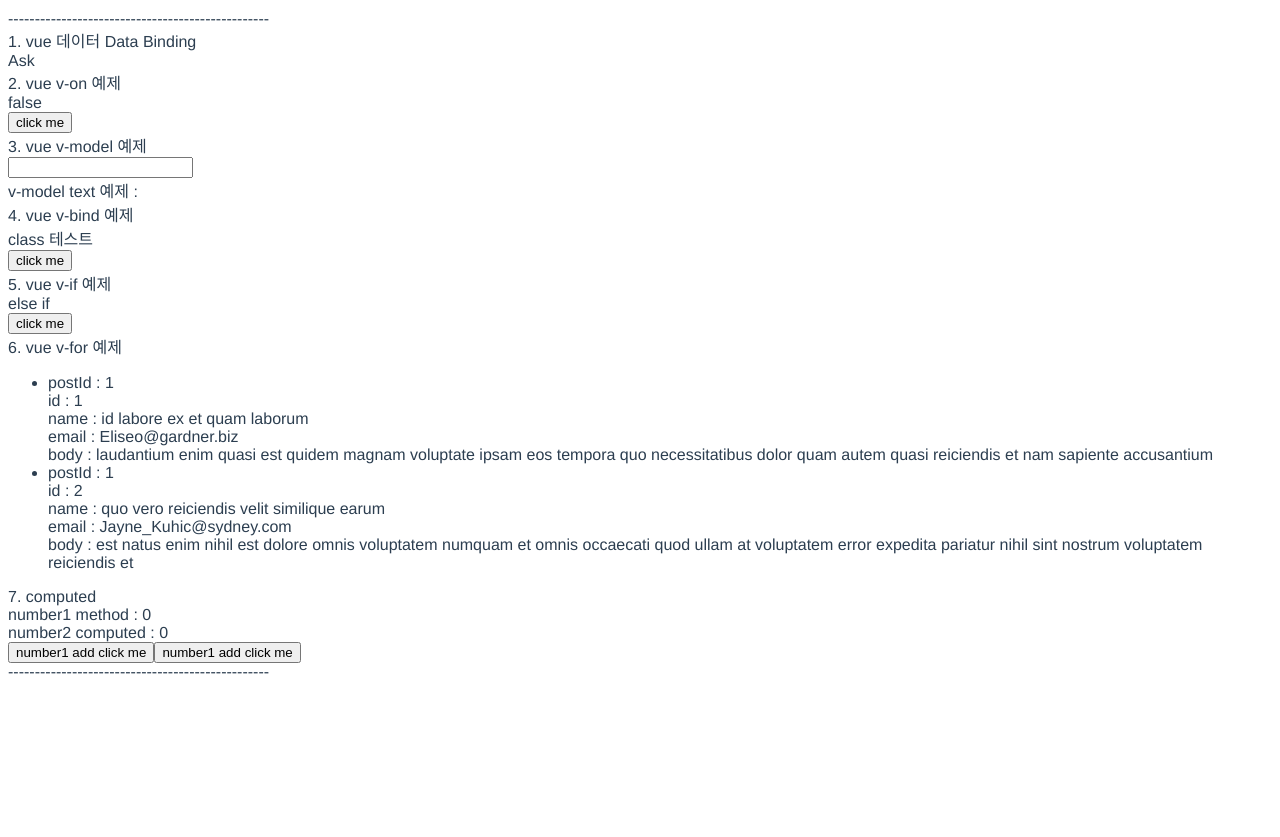
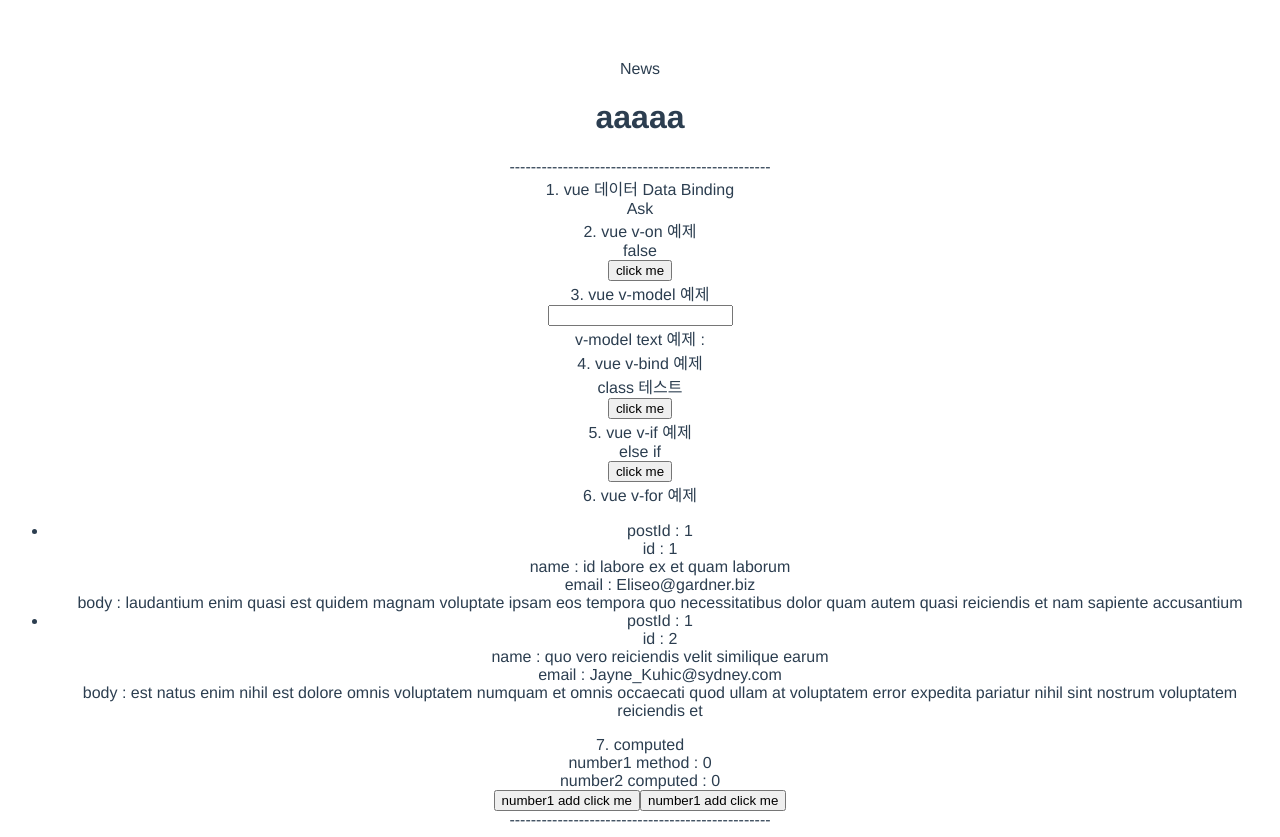
Before and after one commit to cowaymcnc4003/vue2Start, a Vue app in the folder my-project/: page /#/news in a window 1280 px wide. Before the commit the page ends 800 px from the top, so only its background shows below. Built offline with nearby package versions, Linux system fonts and the light colour scheme.

Commit message:
VueRouter

```diff
--- a/my-project/package.json
+++ b/my-project/package.json
@@ -9,7 +9,8 @@
   },
   "dependencies": {
     "core-js": "^3.8.3",
-    "vue": "^2.6.14"
+    "vue": "^2.6.14",
+    "vue-router": "^3.2.0"
   },
   "devDependencies": {
     "@babel/core": "^7.12.16",
--- a/my-project/src/App.vue
+++ b/my-project/src/App.vue
@@ -1,16 +1,25 @@
 <template>
   <div id="app">
+    <router-view></router-view>
+    <app-header :propdata=titleName></app-header>
     <text-view></text-view>
   </div>
 </template>
 
 <script>
+import AppHeader from './components/AppHeader.vue'
 import TextView from './view/TextView.vue'
 
 export default {
   name: 'App',
+  data() {
+    return {
+      titleName: "aaaaa",
+    }
+  },
   components: {
-    TextView
+    TextView,
+    AppHeader
   }
 }
 </script>
@@ -20,8 +29,8 @@
   font-family: Avenir, Helvetica, Arial, sans-serif;
   -webkit-font-smoothing: antialiased;
   -moz-osx-font-smoothing: grayscale;
-  /* text-align: center; */
+  text-align: center;
   color: #2c3e50;
-  margin-top: 10px;
+  margin-top: 60px;
 }
 </style>
--- /dev/null
+++ b/my-project/src/components/AppHeader.vue
@@ -0,0 +1,16 @@
+<template>
+    <div>
+        <h1>{{ propdata }}</h1>
+    </div>
+</template>
+
+<script>
+export default {
+    props: ['propdata'],
+
+}
+</script>
+
+<style>
+
+</style>
--- a/my-project/src/main.js
+++ b/my-project/src/main.js
@@ -1,8 +1,10 @@
 import Vue from 'vue'
 import App from './App.vue'
+import { router } from './route/index.js'
 
 Vue.config.productionTip = false
 
 new Vue({
   render: h => h(App),
+  router,
 }).$mount('#app')
--- /dev/null
+++ b/my-project/src/route/index.js
@@ -0,0 +1,28 @@
+import Vue from 'vue'
+import VueRouter from 'vue-router'
+import NewsView from '../view/NewsView.vue'
+import JobsView from '../view/JobsView.vue'
+import AskView from '../view/AskView.vue'
+
+Vue.use(VueRouter);
+
+export const router = new VueRouter({
+    routes: [
+        {
+            path: '/',
+            redirect: '/news',
+        },
+        {
+            path: '/news',
+            component: NewsView,
+        },
+        {
+            path: '/ask',
+            component: JobsView,
+        },
+        {
+            path: '/jobs',
+            component: AskView,
+        },
+    ]
+})
--- /dev/null
+++ b/my-project/src/view/AskView.vue
@@ -0,0 +1,15 @@
+<template>
+  <div>
+    Ask
+  </div>
+</template>
+
+<script>
+export default {
+
+}
+</script>
+
+<style>
+
+</style>
--- /dev/null
+++ b/my-project/src/view/JobsView.vue
@@ -0,0 +1,13 @@
+<template>
+    <div>
+        Jobs
+    </div>
+</template>
+
+<script>
+export default {
+
+}
+</script>
+
+<style></style>
--- /dev/null
+++ b/my-project/src/view/NewsView.vue
@@ -0,0 +1,13 @@
+<template>
+    <div>
+        News
+    </div>
+</template>
+
+<script>
+export default {
+
+}
+</script>
+
+<style></style>
--- a/my-project/vue.config.js
+++ b/my-project/vue.config.js
@@ -1,5 +1,5 @@
 const { defineConfig } = require('@vue/cli-service')
 module.exports = defineConfig({
   transpileDependencies: true,
-  lintOnSave: false
+  lintOnSave: true
 })
```
Also changed, not shown: 1 other file (tests, documents, lock files or other folders).
